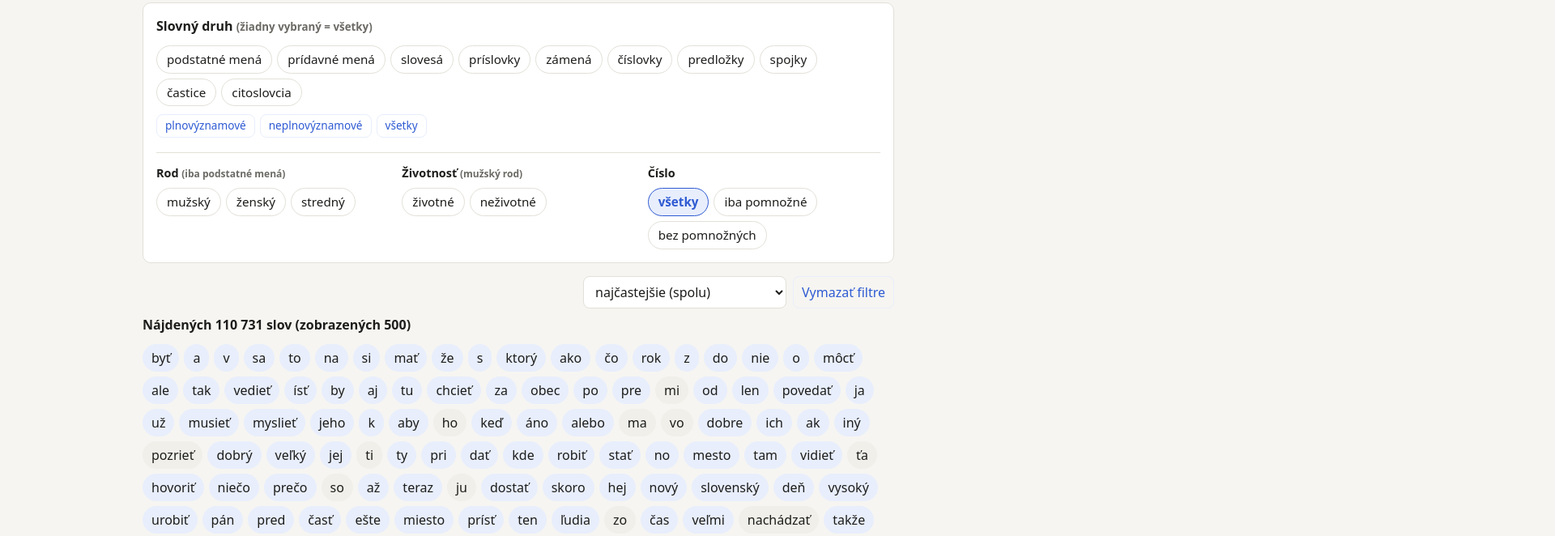
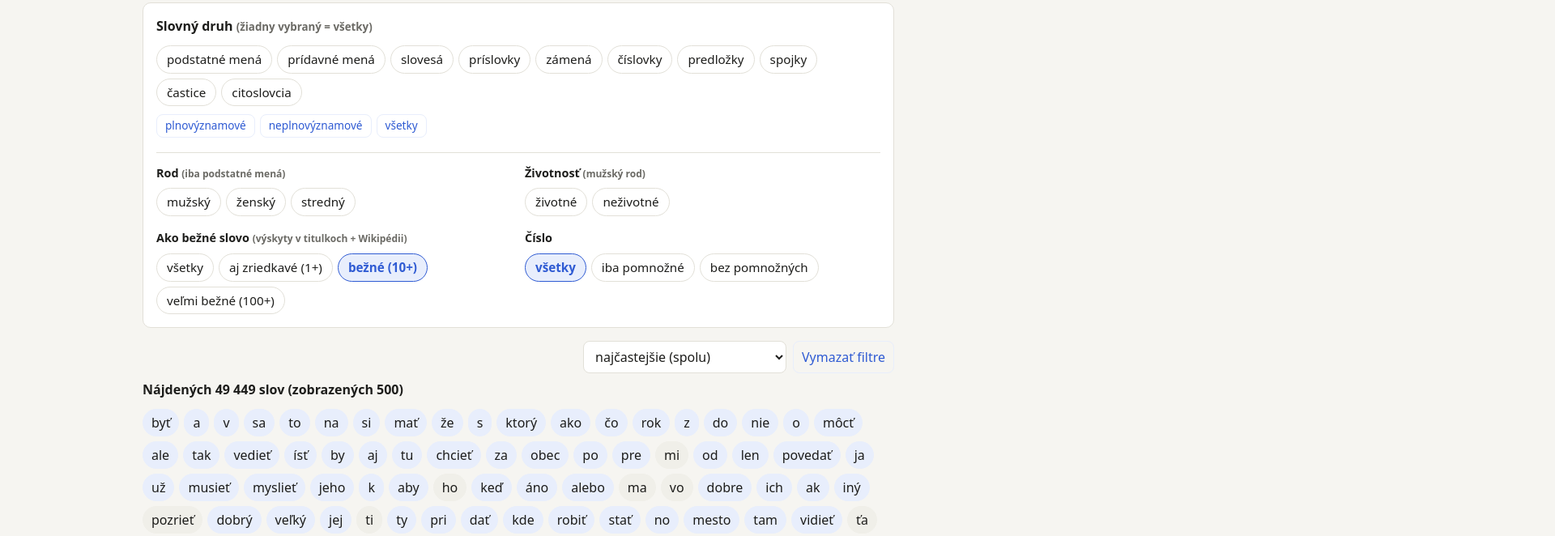
Before and after one commit to bernysk/pismenka_slovicka, a plain HTML site: page index.html in a window 1280 px wide. Shown: the part 574-1236 px from the top of the page at 81% size, 1920 px wide, since content can reach past the window. Drawn offline with Linux system fonts and the light colour scheme.

Commit message:
Filter „ako bežné slovo“ podľa počtu výskytov
Všetky / aj zriedkavé (1+) / bežné (10+, predvolené) / veľmi bežné (100+),
súčet výskytov v titulkoch a vo Wikipédii. Oprava vodorovného pretečenia
skrytých prepínačov na úzkej obrazovke.

Co-Authored-By: Claude Opus 5.5 <noreply@anthropic.com>

```diff
--- a/app.js
+++ b/app.js
@@ -127,12 +127,14 @@ function run() {
   const rodSet = checked("rod");
   const zivSet = checked("ziv");
   const pomn = checked("pomn")[0] || "";
+  const minFreq = +(checked("minfreq")[0] || 0);
 
   results = words.filter((e) => {
     if (onlyLower && (e.w !== e.lower || e.pos === "acronym" || e.pos === "name" || e.w.includes("."))) return false;
     if (noSpaces && /[\s-]/.test(e.w)) return false;
     if (onlyDefs && !e.def) return false;
     if (kids && e.bad) return false;
+    if (minFreq && e.freq + e.wfreq < minFreq) return false;
     if (posSet.size && !posSet.has(e.pos)) return false;
     if (rodSet.length && !rodSet.some((r) => e.rod.includes(r))) return false;
     if (zivSet.length && !zivSet.includes(e.ziv)) return false;
--- a/index.html
+++ b/index.html
@@ -84,6 +84,15 @@
             </div>
           </div>
           <div>
+            <h2>Ako bežné slovo <small>(výskyty v titulkoch + Wikipédii)</small></h2>
+            <div class="chips">
+              <label class="chip"><input type="radio" name="minfreq" value="0"> všetky</label>
+              <label class="chip"><input type="radio" name="minfreq" value="1"> aj zriedkavé (1+)</label>
+              <label class="chip"><input type="radio" name="minfreq" value="10" checked> bežné (10+)</label>
+              <label class="chip"><input type="radio" name="minfreq" value="100"> veľmi bežné (100+)</label>
+            </div>
+          </div>
+          <div>
             <h2>Číslo</h2>
             <div class="chips">
               <label class="chip"><input type="radio" name="pomn" value="" checked> všetky</label>
--- a/style.css
+++ b/style.css
@@ -83,12 +83,13 @@ button.ghost:hover { background: var(--accent-soft); }
   padding: 5px 12px; border: 1px solid var(--line); border-radius: 999px;
   cursor: pointer; user-select: none; font-size: .95rem;
 }
-.chip input { position: absolute; opacity: 0; pointer-events: none; }
+.chip { position: relative; }
+.chip input { position: absolute; inset: 0; width: 1px; height: 1px; opacity: 0; pointer-events: none; }
 .chip:has(input:checked) { background: var(--accent-soft); border-color: var(--accent); color: var(--accent); font-weight: 600; }
 .chip:has(input:focus-visible) { outline: 2px solid var(--accent); outline-offset: 1px; }
 .chip-quick { display: flex; gap: 6px; margin-top: 10px; flex-wrap: wrap; }
 button.small { padding: 3px 10px; font-size: .85rem; }
-.sub-filters { margin-top: 18px; padding-top: 14px; border-top: 1px solid var(--line); grid-template-columns: repeat(3, 1fr); }
+.sub-filters { margin-top: 18px; padding-top: 14px; border-top: 1px solid var(--line); grid-template-columns: repeat(2, 1fr); }
 @media (max-width: 640px) { .sub-filters { grid-template-columns: 1fr; } }
 .sub-filters h2 { font-size: .9rem; margin-bottom: 8px; }
 
```
Also changed, not shown: 1 other file.
